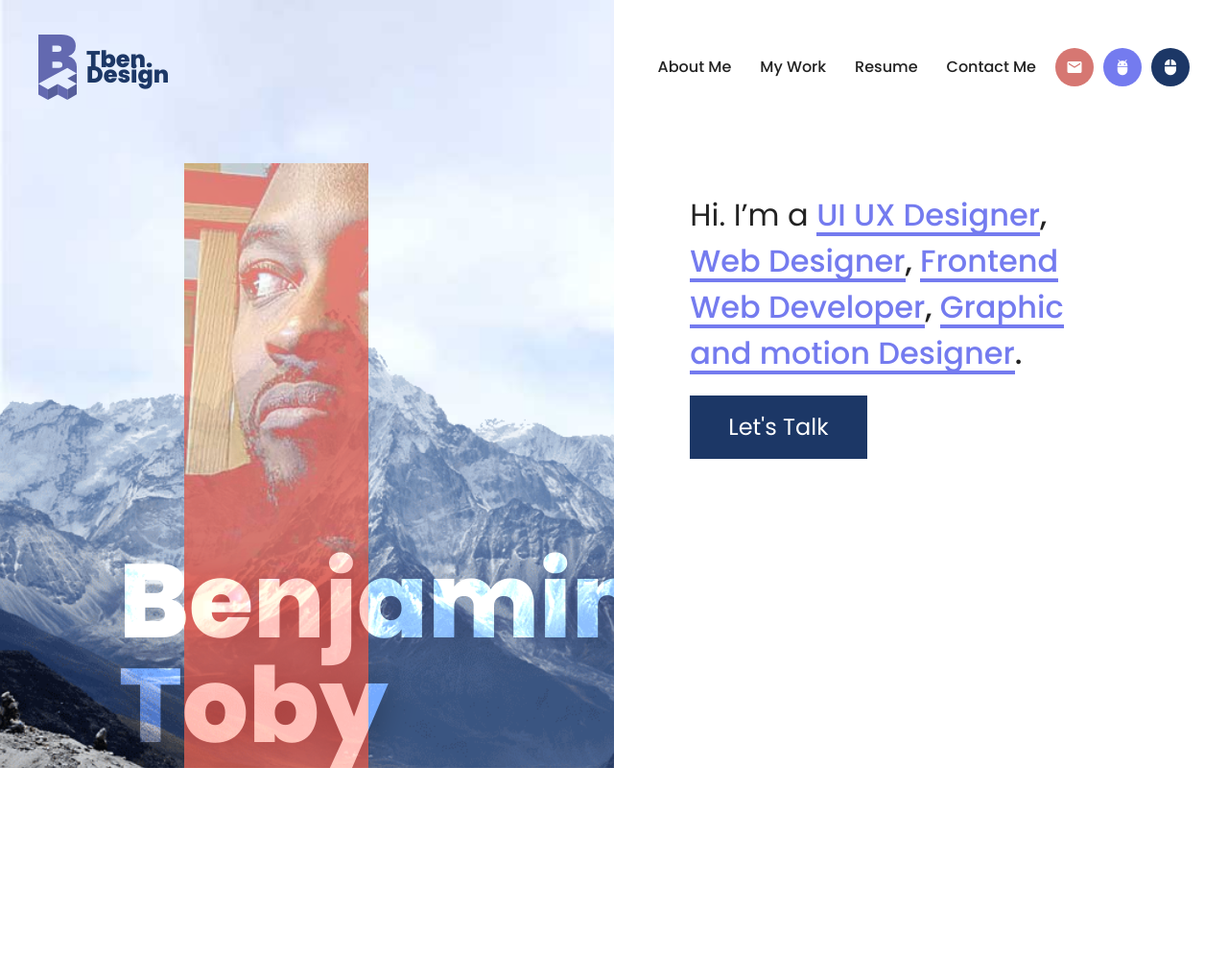
After one commit to BenjaminToby/personal_site, a PHP site: page /v3.html in a window 1280 px wide. The commit adds this page. Shown: the top 999 px of the page at 96% size. Run offline with PHP 8.4, Linux system fonts and the light colour scheme.

Commit message:
Portfolio design v3 added

```diff
--- /dev/null
+++ b/scripts/v3.js
@@ -0,0 +1,26 @@
+
+
+
+var headerController = document.querySelector("#header-controller");
+var windowRect = {
+    rootMargin: "0px",
+};
+
+var headerObserver = new IntersectionObserver(changeHeader, windowRect);
+
+function changeHeader(entry) {
+
+    if(entry[0].isIntersecting) {
+        document.querySelector("header").className = "none";
+        document.querySelector("header img").style.width = "40px";
+        document.querySelector("header img").style.top = "0px";
+        document.querySelector("header > a > div").classList.remove("logo-text-dissapear");
+    } else {
+        document.querySelector("header").classList.add("scrolled");
+        document.querySelector("header img").style.width = "60px";
+        document.querySelector("header img").style.top = "20px";
+        document.querySelector("header > a > div").classList.add("logo-text-dissapear");
+    }
+}
+
+headerObserver.observe(headerController);
--- a/v2.css
+++ b/v2.css
@@ -632,6 +632,10 @@ input:focus {
 #my-work-text-section {
     perspective: 500px;
     transform-style: preserve-3d;
+/*
+    position: sticky;
+    top: 0px;
+*/
 }
 
 .container {
--- /dev/null
+++ b/v3.css
@@ -0,0 +1,496 @@
+html {
+	width: 100%;
+	overflow-x: hidden;
+	font-display: swap;
+    scroll-behavior: smooth;
+}
+
+* {
+    -webkit-box-sizing: border-box;
+    -moz-box-sizing: border-box;
+    box-sizing: border-box;
+	font-family: "Poppins", Helvetica;
+	font-display: swap;
+    font-size: 18px;
+    line-height: 1.5;
+    color: #222;
+    position: relative;
+}
+
+:root {
+    --main-color: #747bef;
+    --base-color: #222;
+    --sec-color-1: #ed7d71;
+    --sec-color-2: #d67772;
+    --sec-color-3: #f5b9eb;
+    --dark-color: #1c3766;
+}
+
+
+/*................................................... Body */
+
+body {
+	width: 100%;
+	margin: 0px;
+	overflow: hidden;
+    display: flex;
+    flex-direction: column;
+    align-items: center;
+}
+
+header {
+    position: fixed;
+    left: 0;
+    top: 0;
+    width: 100%;
+    z-index: 1000;
+    padding: 40px;
+    display: flex;
+    align-items: center;
+    justify-content: space-between;
+    transition: all .3s ease;
+    height: 140px;
+    overflow: hidden;
+}
+
+header.scrolled {
+    padding: 20px;
+    background-color: white;
+/*    box-shadow: 0px 0px 20px -5px rgba(0,0,0,0.4);*/
+    height: 80px;
+}
+
+#header-controller {
+    position: absolute;
+    width: 100%;
+    height: 15vh;
+    top: 0;
+    left: 0;
+    background: lightgray;
+}
+
+header img {
+    width: 40px;
+    margin-right: 10px;
+    transition: all .3s ease;
+    position: relative;
+    top: 0;
+}
+
+header > a {
+    font-family: "Poppins";
+    border: none;
+    color: inherit;
+    display: flex;
+    align-items: center;
+    font-weight: 900;
+    position: relative;
+}
+
+header > a > div {
+    line-height: 16px;
+    font-size: 24px;
+    color: var(--dark-color);
+    transition: all .3s ease;
+}
+
+.logo-text-dissapear {
+    transform: translateX(-50px);
+    opacity: 0;
+}
+
+nav {
+    display: flex;
+    align-items: center;
+    color: inherit;
+}
+
+nav > a:not(.social-media-links) {
+    font-size: 16px;
+    font-weight: 500;
+    padding: 10px 15px;
+    background-size: 100%;
+    background-repeat: no-repeat;
+    background-position: -200px 41px;
+    background-image: linear-gradient(90deg, var(--main-color), var(--sec-color-1));
+    color: inherit;
+}
+
+nav > a:not(.social-media-links):hover {
+    color: var(--sec-color-1);
+    background-position: 0px 41px;
+}
+
+section {
+    display: flex;
+    position: relative;
+    width: 100%;
+    perspective: 500px;
+    padding: 0;
+    margin: 0;
+    height: 100vh;
+    overflow: hidden;
+}
+
+section > div {
+    width: 50%;
+    display: flex;
+    flex-direction: column;
+    align-items: flex-start;
+    perspective: 500px;
+    transform-style: preserve-3d;
+    padding: 60px;
+    position: relative;
+}
+
+section > div p{
+    width: 350px;
+    color: inherit;
+}
+
+
+
+
+
+
+/*############################################# -- Text */
+
+a {
+	text-decoration: none;
+	color: var(--dark-color);
+	border: none;
+    cursor: pointer;
+    font-size: inherit;
+    transition: all .3s ease-out;
+}
+
+a:hover {
+	border: none;
+}
+
+h1, h2, h3, h4 {
+    font-family: "Poppins";
+	margin-top: 0px;
+	margin-bottom: 15px;
+	width: 100%;
+    line-height: 1.2;
+	color: inherit;
+    font-weight: 700;
+}
+
+h1 {
+
+	font-size: 42px;
+}
+
+h2 {
+	font-size: 36px;
+}
+
+h3 {
+
+}
+
+h4 {
+
+}
+
+p {
+	font-size: 20px;
+	line-height: 1.5;
+	margin-top: 0px;
+	margin-bottom: 20px;
+	color: rgba(0,0,0,0.8);
+	width: 100%;
+	font-weight: 500;
+}
+
+span {
+    font-size: inherit;
+    font-weight: inherit;
+    font-family: inherit;
+    color: inherit;
+    letter-spacing: inherit;
+    line-height: inherit;
+}
+
+span > a {
+    font-size: inherit;
+    font-weight: inherit;
+    font-family: inherit;
+    color: inherit;
+    letter-spacing: inherit;
+    line-height: inherit;
+    border: inherit;
+    border-color: inherit;
+}
+
+span > a:hover {
+    border: inherit;
+    border-color: inherit;
+}
+
+
+
+
+/*###################################################### -- Interactives */
+
+button {
+	border: none;
+	background-color: var(--dark-color);
+	padding: 10px 20px;
+	color: white;
+	cursor: pointer;
+    transition: all .2s ease-out;
+    background-image: linear-gradient(var(--main-color),var(--main-color));
+    background-repeat: no-repeat;
+    background-position: 0px 67px;
+}
+
+button:hover {
+    background-position: 0px 0px;
+}
+
+input, textarea {
+    padding: 15px;
+    border-radius: 5px;
+    border: 1px solid rgba(0,0,0,0.2);
+    margin-bottom: 15px;
+    width: 100%;
+    font-size: 14px;
+}
+
+input:focus {
+    border: 1px solid blue;
+    box-shadow: 0px 0px 15px 0px rgba(0,0,0,0.2);
+}
+
+
+
+
+
+
+
+
+
+
+
+
+
+
+
+/*############################################################# -- General classes and IDs -- */
+
+
+
+.social-media-links {
+    width: 40px;
+    height: 40px;
+    border-radius: 50%;
+    margin: 5px;
+    display: flex;
+    align-items: center;
+    justify-content: center;
+    color: white;
+    font-size: 18px;
+    background-color: var(--sec-color-1);
+}
+
+#mail {
+   background-color: var(--sec-color-2);
+}
+
+#linkedin {
+   background-color: var(--main-color);
+}
+
+#behance {
+   background-color: var(--dark-color);
+    margin-right: 0;
+}
+
+
+
+
+
+
+
+
+
+/*############################################################# -- Hero -- */
+
+.hero-section {
+    background-color: #1b239b;
+}
+
+.hero-section > div:nth-child(1) {
+
+}
+
+.hero-section > div:nth-child(2) {
+    background-color: white;
+    padding: 25vh 40px 40px 6.2vw;
+    font-size: 2.5vw;
+    display: inline;
+}
+
+.main-text-block {
+    font-size: inherit;
+    max-width: 80%;
+}
+
+.main-text-block a {
+    color: var(--main-color);
+    background-image: linear-gradient(var(--main-color),var(--main-color));
+    background-position: 0px 3.2vw;
+    background-repeat: no-repeat;
+}
+.main-text-block a:hover {
+    color: white;
+    background-position: 0px 0px;
+    padding: 5px 10px;
+}
+
+.main-hero-text {
+    font-size: inherit;
+    font-weight: 500;
+    width: auto;
+    display: inline;
+}
+
+.hero-section img {
+    position: absolute;
+    z-index: -1;
+}
+
+#clouds {
+    min-width: 100%;
+    min-height: 100vh;
+    left: 0px;
+    top: 0px;
+}
+
+#mountains {
+    min-width: 70%;
+    height: 100vh;
+    left: -200px;
+    bottom: -20px;
+}
+
+.benjamin-image-block {
+    width: 15vw;
+    height: 80vh;
+    position: absolute;
+    bottom: -10px;
+    background-color: var(--sec-color-2);
+    left: 15vw;
+    background-image: url("images/hero-image-ben.jpg");
+    background-size: cover;
+    opacity: .8;
+}
+
+.benjamin-big-text-block {
+    position: absolute;
+    font-size: 8.5vw;
+    bottom: -50px;
+    left: 5%;
+    font-weight: 900;
+    line-height: 1em;
+    color: white;
+    mix-blend-mode: overlay;
+    filter: drop-shadow(0 0 20px rgba(0,0,0,0.4));
+}
+
+.main-cta-button {
+    font-size: 24px;
+    padding: 15px 40px;
+    margin-top: 20px;
+}
+
+.main-cta-button:hover {
+    background-image: linear-gradient(var(--main-color),var(--main-color));
+    background-position: 0px 0px;
+    background-repeat: no-repeat;
+    background-color: var(--dark-color);
+}
+
+
+
+
+
+
+
+
+
+
+
+
+
+
+
+/* ################################################### Animations*/
+
+
+
+
+
+
+
+
+
+
+
+
+
+
+
+/*##################################################################################################### -- Mobile Styles */
+
+@media (max-width: 1200px) {
+
+
+
+}
+
+
+
+
+
+@media (max-width: 800px) {
+
+
+
+}
+
+
+
+
+
+@media (max-width: 600px) {
+
+
+
+
+}
+
+
+
+
+
+@media (max-width: 430px) {
+
+
+
+
+}
+
+
+
+
+
+
+@media (max-width: 350px) {
+
+
+
+}
--- /dev/null
+++ b/v3.html
@@ -0,0 +1,119 @@
+<!DOCTYPE html>
+<html lang="en">
+
+
+<head><!-- ...................................................................................................................... Head -->
+
+	<meta charset="utf-8">
+	<meta name="viewport" content="width=device-width, initial-scale=1.0">
+	<meta http-equiv="X-UA-Compatible" content="ie=edge"/>
+	<title>Tben Design V3</title>
+    <meta name="description" content="Web/Graphic/Motion Designer, UI UX Designer, Frontend Web Developer">
+    <link rel="shortcut icon" type="image/x-icon" href="/images-dw/favicon.ico">
+    <link href="https://fonts.googleapis.com/css?family=Poppins:400,500,600,700,800|Material+Icons" rel="stylesheet">
+
+
+    <link rel="stylesheet" href="v3.css">
+
+</head>
+
+
+
+<body>
+
+    <!-- #################################################################################-- Preloader -->
+
+    <div class="preloader-init" id="preloader"></div>
+
+
+
+
+
+    <!-- #################################################################################-- Header -->
+
+    <header>
+        <a href="#">
+            <img src="images/logo-v3.svg" alt="">
+            <div>Tben.<br>Design</div>
+        </a>
+
+        <nav>
+            <a href="#">About Me</a>
+            <a href="#">My Work</a>
+            <a href="#">Resume</a>
+            <a href="#">Contact Me</a>
+            <a href="#" class="social-media-links material-icons" id="mail">mail</a>
+            <a href="#" class="social-media-links material-icons" id="linkedin">adb</a>
+            <a href="#" class="social-media-links material-icons" id="behance">mouse</a>
+        </nav>
+    </header>
+
+    <div id="header-controller"></div>
+
+
+
+
+
+
+
+
+
+    <!-- #################################################################################-- Hero -->
+
+    <section class="hero-section">
+        <div></div>
+
+        <div>
+            <div class="main-text-block">
+                Hi. I’m a
+                <h1 class="main-hero-text">
+                    <a href="">UI UX Designer</a>,
+                    <a href="">Web Designer</a>,
+                    <a href="">Frontend Web Developer</a>,
+                    <a href="">Graphic and motion Designer</a>.
+                </h1>
+            </div>
+            <button class="main-cta-button">Let's Talk</button>
+        </div>
+
+        <img src="images/clouds.jpg" alt="" id="clouds">
+        <img src="images/mountains.png" alt="" id="mountains">
+
+        <div class="benjamin-image-block"></div>
+        <div class="benjamin-big-text-block">Benjamin<br>Toby</div>
+    </section>
+
+
+
+
+
+
+
+    <!-- #################################################################################-- Hero -->
+
+    <section>
+        <div>
+        </div>
+
+        <div>
+        </div>
+    </section>
+
+
+
+
+
+
+
+
+
+
+
+    <!-- #################################################################################-- Scripts -->
+
+    <script src="scripts/v3.js"></script>
+
+</body>
+
+
+</html>
```
Also changed, not shown: images/clouds.jpg (added), images/hero-image-ben.jpg (added), images/logo-v3.svg (added), images/mountains.png (added).
